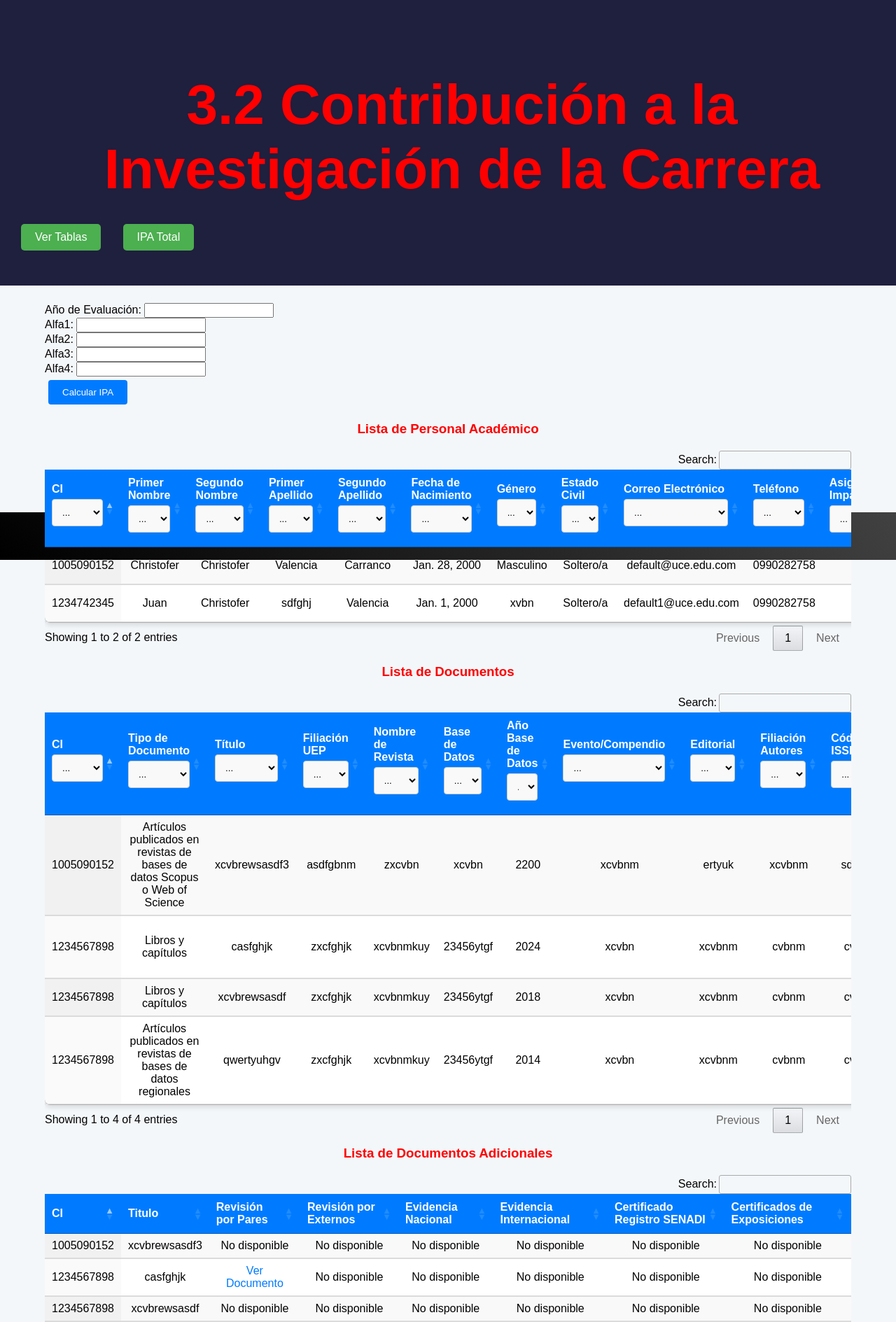
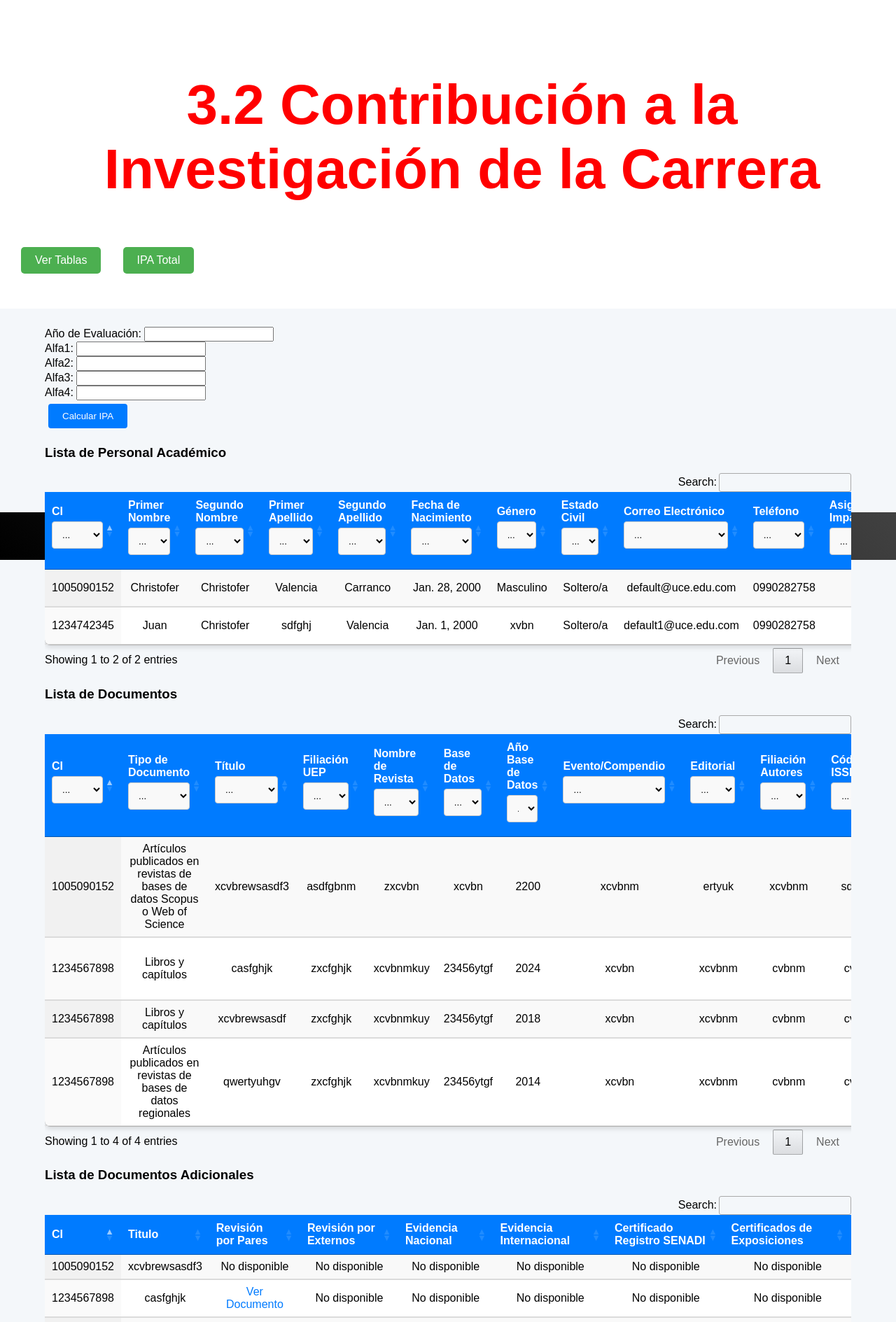
Before and after one commit to Chris-2801/Modelo-Generico-Evaluacion, a Django app: page /IPA_Total/ in a window 1280 px wide; the page is wider, and only the part inside the window is pictured. Shown: the top 1889 px of that part at 70% size. Run offline with Django 5.2, Linux system fonts and the light colour scheme; data comes from the database, SQL or seed files in the repository; some libraries are stand-ins or nearby versions.

Commit message:
Nombre del commit

```diff
--- a/ProyectowebApp/Templates/ProyectowebApp/IPA_Total.html
+++ b/ProyectowebApp/Templates/ProyectowebApp/IPA_Total.html
@@ -28,7 +28,7 @@
 </head>
 <body>
     <header>
-        <h1>3.2 Contribución a la Investigación de la Carrera</h1>
+        <h1 class="ht"> 3.2 Contribución a la Investigación de la Carrera</h1>
         <!-- Botones para alternar secciones -->
         <div>
             <button id="showTables" class="toggle-button">Ver Tablas</button>
--- a/ProyectowebApp/static/styles.css
+++ b/ProyectowebApp/static/styles.css
@@ -1,6 +1,6 @@
 /* Estilo general de la página */
 body {font-family: 'Arial', sans-serif;background-color: #f4f7fa;margin: 0; padding: 0;box-sizing: border-box;}
-h1, h2, h3 {text-align: center;color: red;margin-bottom: 20px;}
+.ht {font-family: 'Arial'; text-align: center; color:red}
 /* Contenedor principal */
 .container {width: 100%;  max-width: 100%; margin: 0 auto;  padding: 2% 5%;  box-sizing: border-box; }
 /* Estilo del contenido principal */
@@ -8,7 +8,7 @@
 .content h1 {font-size: 2rem;margin-bottom: 20px;}
 
 /********************************************************* Estilo de la cabecera **************************************************/
-header {background-color: #1f1f3e; color: white;  display: flex;  flex-direction: column; text-align: left; padding: 50px 20px;
+header {background-color: white; color: white;  display: flex;  flex-direction: column; text-align: left; padding: 50px 20px;
     position: relative;top: 0;width: 100%; font-size: 40px;}
 
 /***************************************************** Estilo para los botones de la página *********************************************/
```
